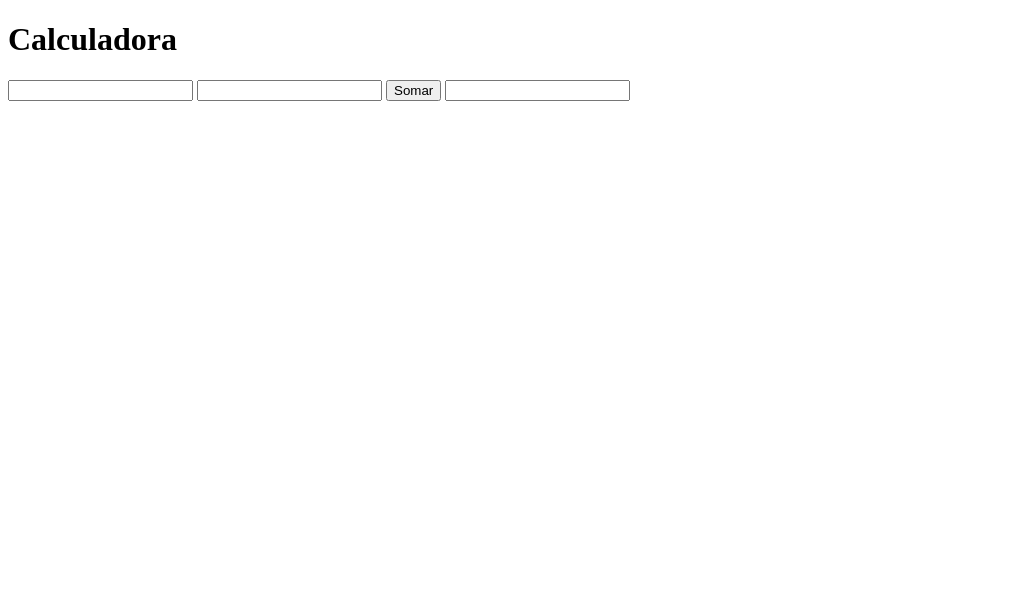
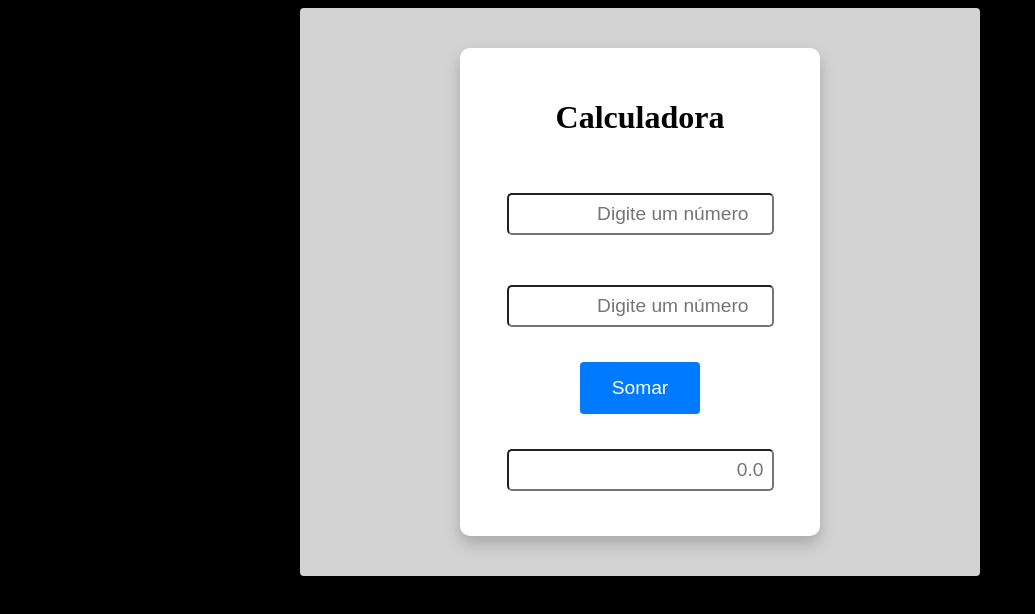
Before and after one commit to gumartx/Projeto-de-Calculadora, a plain HTML site: page index.html in a window 1280 px wide. Shown: the whole page, without its empty margins (0-1035 px from the left). Drawn offline with Linux system fonts and the light colour scheme.

Commit message:
closes #2, closes #3 - css externo e botao somar

```diff
--- a/index.html
+++ b/index.html
@@ -1,15 +1,29 @@
 <!DOCTYPE html>
-<html lang="en">
+<html lang="pt-br">
+
 <head>
     <meta charset="UTF-8">
     <meta name="viewport" content="width=device-width, initial-scale=1.0">
     <title>Calculadora</title>
+
+    <link rel="stylesheet" href="style.css">
 </head>
+
 <body>
-    <h1>Calculadora</h1>
-    <input/>
-    <input/>
-    <button>Somar</button>
-    <input readonly/>
+    <div class="container">
+        <div class="calc">
+            <h1>Calculadora</h1>
+            <input id="num1" type="number" placeholder="Digite um número" />
+            <input id="num2" type="number" placeholder="Digite um número"/>
+            <button onclick="calc()">Somar</button>
+            <input id="output" type="text" placeholder="0.0" readonly />
+        </div>
+        <div class="history">
+
+        </div>
+
+        <script src="script.js"></script>
+    </div>
 </body>
+
 </html>
--- /dev/null
+++ b/script.js
@@ -0,0 +1,9 @@
+
+function calc() {
+    var num1 = parseFloat(document.getElementById("num1").value);
+    var num2 = parseFloat(document.getElementById("num2").value);
+
+    var output = num1 + num2;
+
+    document.getElementById("output").value = output;
+}
--- /dev/null
+++ b/style.css
@@ -0,0 +1,57 @@
+body {
+    background-color: #000;
+}
+
+input {
+    height: 22px;
+    padding: 8px;
+    font-size: 1.2rem;
+    margin: 15px 70px;
+    border-radius: 5px;
+    text-align: end;
+}
+
+input[type = "number"]:focus {
+    outline: none;
+    box-shadow: 0 0 10px #3b59ee;
+    border: 1px solid #74d0ff;
+}
+
+button {
+    background-color: #007afe;
+    border: none;
+    color: #fff;
+    text-decoration: none;
+    padding: 15px 32px;
+    cursor: pointer;
+    font-size: 1.2rem;
+    border-radius: 4px;
+}
+
+button:hover {
+    background-color: #0069d9;
+    box-shadow: 0 8px 16px 0 rgba(0, 0, 0, 0.2);
+}
+
+.container {
+    background-color: #d3d3d3;
+    width: 600px;
+    margin: auto;
+    padding: 40px;
+    border-radius: 4px;
+    display: flex;
+    flex-direction: column;
+    align-items: center;
+}
+
+.calc {
+    background-color: #fff;
+    width: 300px;
+    display: flex;
+    flex-direction: column;
+    align-items: center;
+    padding: 30px;
+    row-gap: 20px;
+    border-radius: 10px;
+    box-shadow: 0 8px 16px 0 rgba(0, 0, 0, 0.2);
+}
```
